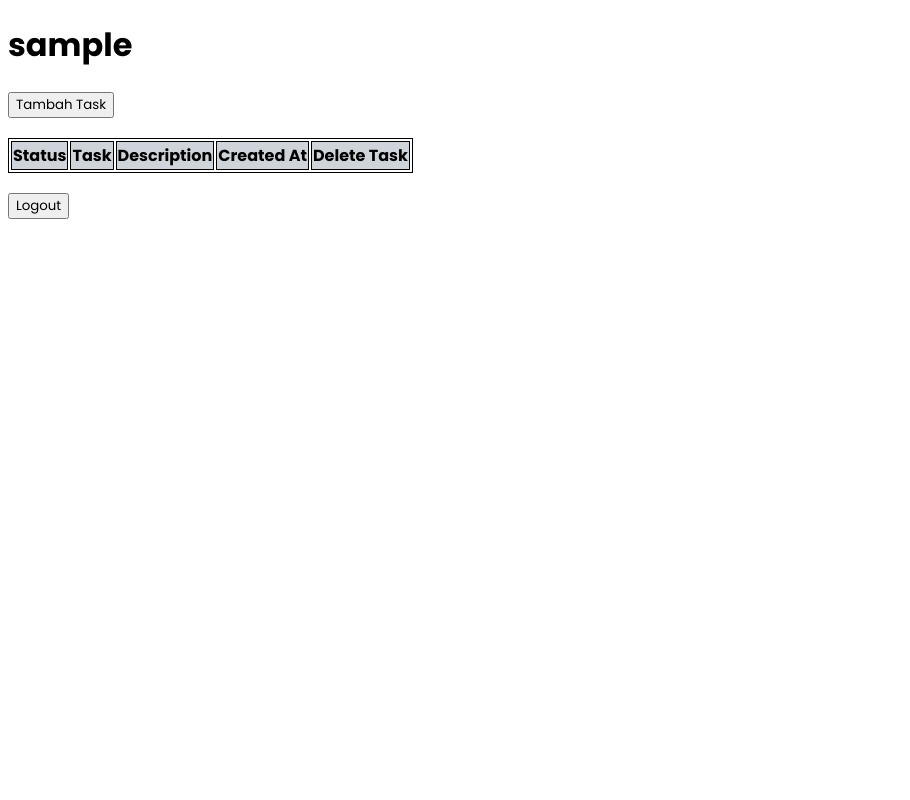
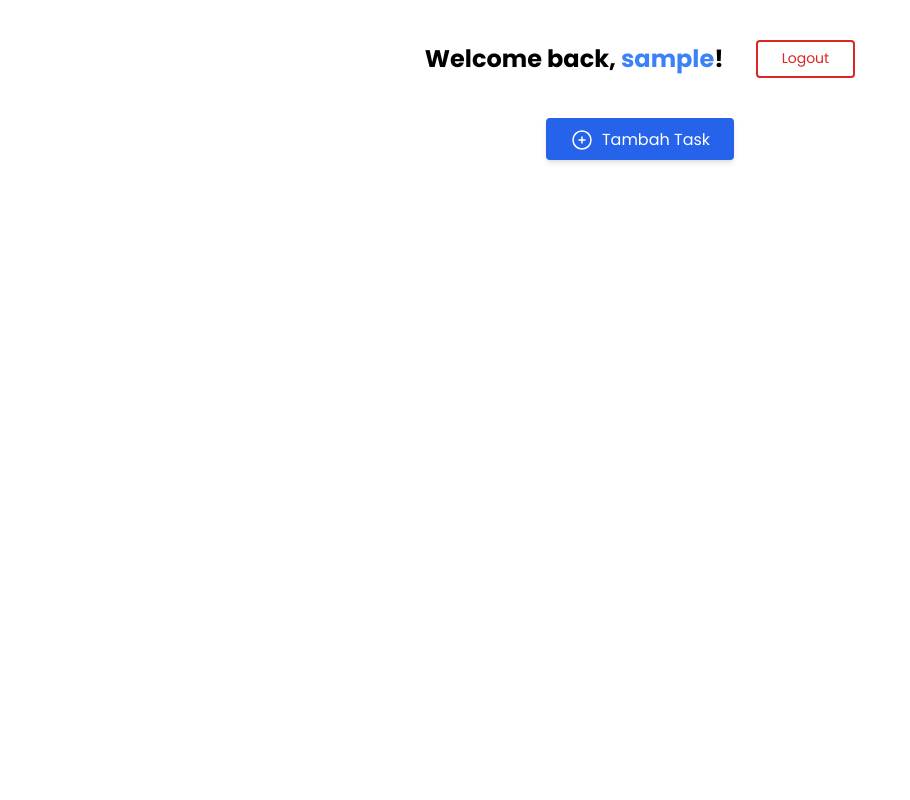
Before and after one commit to edutjie/pbp-assignment-2, a Django app: page /todolist/ in a window 1280 px wide. Shown: the whole page, without its empty margins (0-910 px from the left). Run offline with Django 4.2, Linux system fonts and the light colour scheme; the visitor is signed in with stand-in values (Sample User, id 1); data that the repository does not hold is empty; some libraries are stand-ins or nearby versions.

Commit message:
Styling Tugas 5 done

```diff
--- a/templates/base.html
+++ b/templates/base.html
@@ -6,6 +6,7 @@
     <meta name="viewport" content="width=device-width, initial-scale=1.0" />
     <link rel="stylesheet" href="{% static 'css/style.css' %}" />
     <title>edutjie pbp</title>
+    <script src="https://cdn.tailwindcss.com"></script>
     {% block meta %} {% endblock meta %}
   </head>
 
--- a/todolist/templates/todolist.html
+++ b/todolist/templates/todolist.html
@@ -1,51 +1,64 @@
 {% extends 'base.html' %} {% block content %} {% load todolist_customtags %}
 
-<h1>{{ username }}</h1>
-<button style="margin-bottom: 20px">
-  <a
-    href="{% url 'todolist:create_task' %}"
-    style="text-decoration: none; color: inherit"
-    >Tambah Task</a
+<div class="space-y-10 pt-10 max-w-[80%] mx-auto min-h-screen text-center">
+  <div class="flex gap-4 justify-center items-center">
+    <h1 class="text-2xl font-bold">Welcome back, <span class="text-blue-500">{{ username }}</span>!</h1>
+    <button>
+      <button
+        onclick="location.href='{% url 'todolist:logout' %}'"
+        type="button"
+        class="inline-block px-6 py-2 border-2 border-red-600 text-red-600 text-sm leading-tight rounded hover:bg-black hover:bg-opacity-5 focus:outline-none focus:ring-0 transition duration-150 ease-in-out"
       >
+        Logout
       </button>
-<table>
-  <tr style="background-color: #ced4da">
-    <th>Status</th>
-    <th>Task</th>
-    <th>Description</th>
-    <th>Created At</th>
-    <th>Delete Task</th>
-  </tr>
+    </button>
+  </div>
+  <button
+    onclick="location.href='{% url 'todolist:create_task' %}'"
+    type="button"
+    class="inline-block mx-auto px-6 pt-2.5 pb-2 bg-blue-600 text-white text-md rounded shadow-md hover:bg-blue-700 hover:shadow-lg focus:bg-blue-700 focus:shadow-lg focus:outline-none focus:ring-0 active:bg-blue-800 active:shadow-lg transition duration-150 ease-in-out flex align-center gap-2 items-center"
+  >
+    <svg xmlns="http://www.w3.org/2000/svg" fill="none" viewBox="0 0 24 24" stroke-width="1.5" stroke="currentColor" class="w-6 h-6">
+      <path stroke-linecap="round" stroke-linejoin="round" d="M12 9v6m3-3H9m12 0a9 9 0 11-18 0 9 9 0 0118 0z" />
+    </svg>
+    <p>
+      Tambah Task
+    </p>
+  </button>
+
+  <div class="flex flex-wrap gap-20 justify-center pb-20">
   {% for task in todolist %}
-  <tr
-    style="
-        {% if forloop.counter0|modulo:2 != 0 %} background-color: #e9ecef; {% endif %}
-        {% if task.is_finished %} text-decoration: line-through; opacity: 0.5; {% endif %}
-      ">
-    <td>
+    <div class="flex justify-center {% if task.is_finished %} opacity-50 {% endif %}">
+      <div class="block rounded-lg shadow-lg bg-white max-w-sm text-center w-80">
+        <div class="py-3 px-6 border-b bg-gray-800 flex gap-4 text-white justify-center form-check items-center">
+          <label for="status inline-block">Finished?</label>
           <input
             type="checkbox"
             name="status"
             id="status"
             {% if task.is_finished %} checked {% endif %}
             onchange="location.href='{% url 'todolist:update_finished' task.id %}'"
+            class="w-4 h-4 text-blue-600 bg-gray-100 rounded border-gray-300 focus:ring-blue-500 dark:focus:ring-blue-600 dark:ring-offset-gray-800 focus:ring-2 dark:bg-gray-700 dark:border-gray-600"
           />
-    </td>
-    <td>{{task.title}}</td>
-    <td>{{task.description}}</td>
-    <td>{{task.date}}</td>
-    <td style="display: flex; justify-content: center">
-      <button><a href="{% url 'todolist:delete_task' task.id %}">❌</a></button>
-    </td>
-  </tr>
+        </div>
+        <div class="p-6">
+          <h5 class="text-gray-900 text-xl font-bold mb-2">{{task.title}}</h5>
+          <p class="text-gray-700 text-sm mb-4">{{task.description}}</p>
+          <button
+            type="button"
+            class="inline-block px-6 py-2.5 bg-red-600 text-white font-medium text-xs leading-tight uppercase rounded shadow-md hover:bg-blue-700 hover:shadow-lg focus:bg-blue-700 focus:shadow-lg focus:outline-none focus:ring-0 active:bg-blue-800 active:shadow-lg transition duration-150 ease-in-out"
+          >
+            <a href="{% url 'todolist:delete_task' task.id %}">Delete</a>
+          </button>
+        </div>
+        <div class="py-3 px-6 border-t border-gray-300 text-gray-600">
+          <p class="text-xs">Created At: </p>
+          <p>{{task.date}}</p>
+        </div>
+      </div>
+    </div>
     {% endfor %}
-</table>
-<button style="margin-top: 20px">
-  <a
-    href="{% url 'todolist:logout' %}"
-    style="text-decoration: none; color: inherit"
-    >Logout</a
-  >
-</button>
+  </div>
+</div>
 
 {% endblock content %}
```
Also changed, not shown: todolist/templates/create_task.html (+29 -11 lines), todolist/templates/login.html (+34 -28 lines), todolist/templates/register.html (+20 -15 lines). Lines whose indentation alone changed are shown as unchanged.
